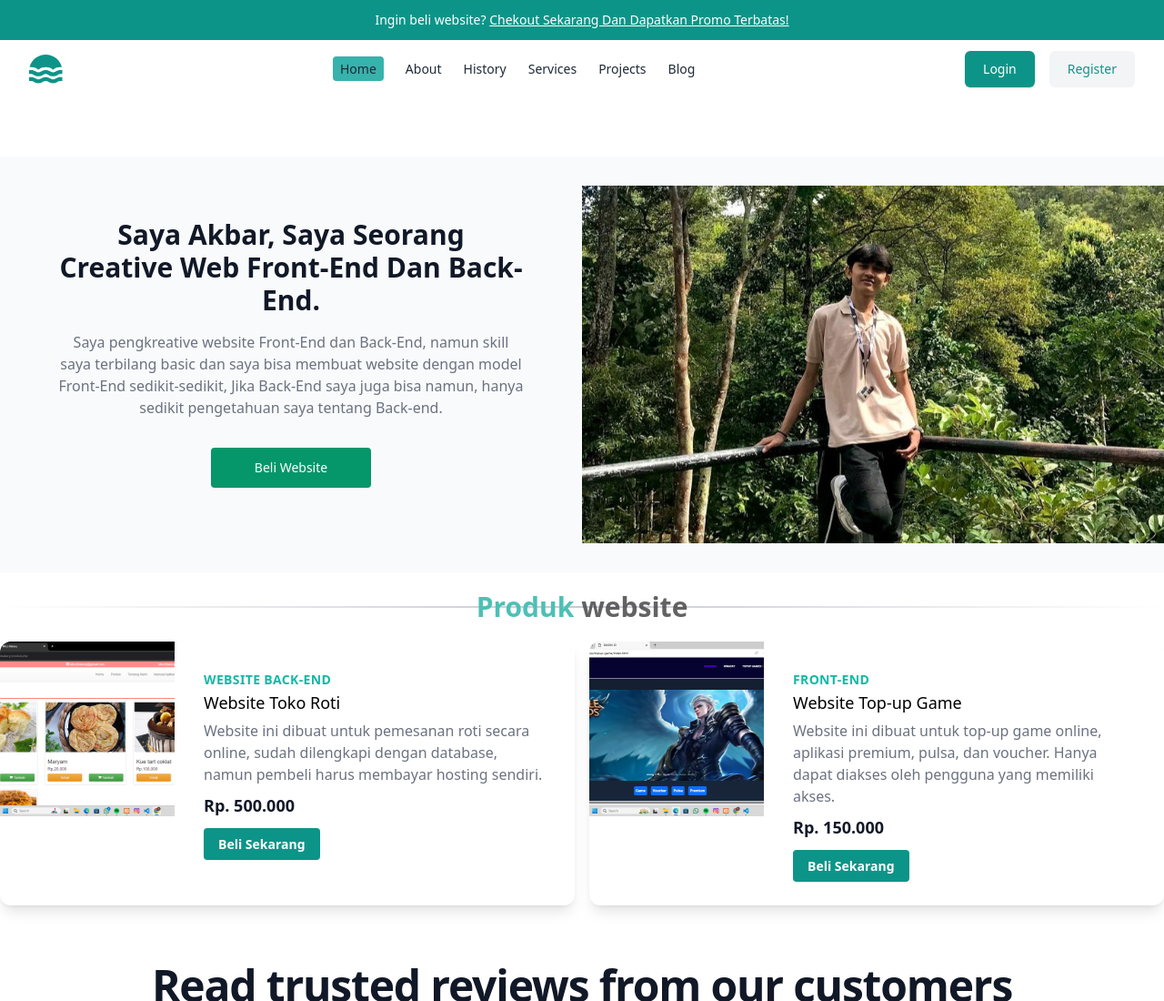
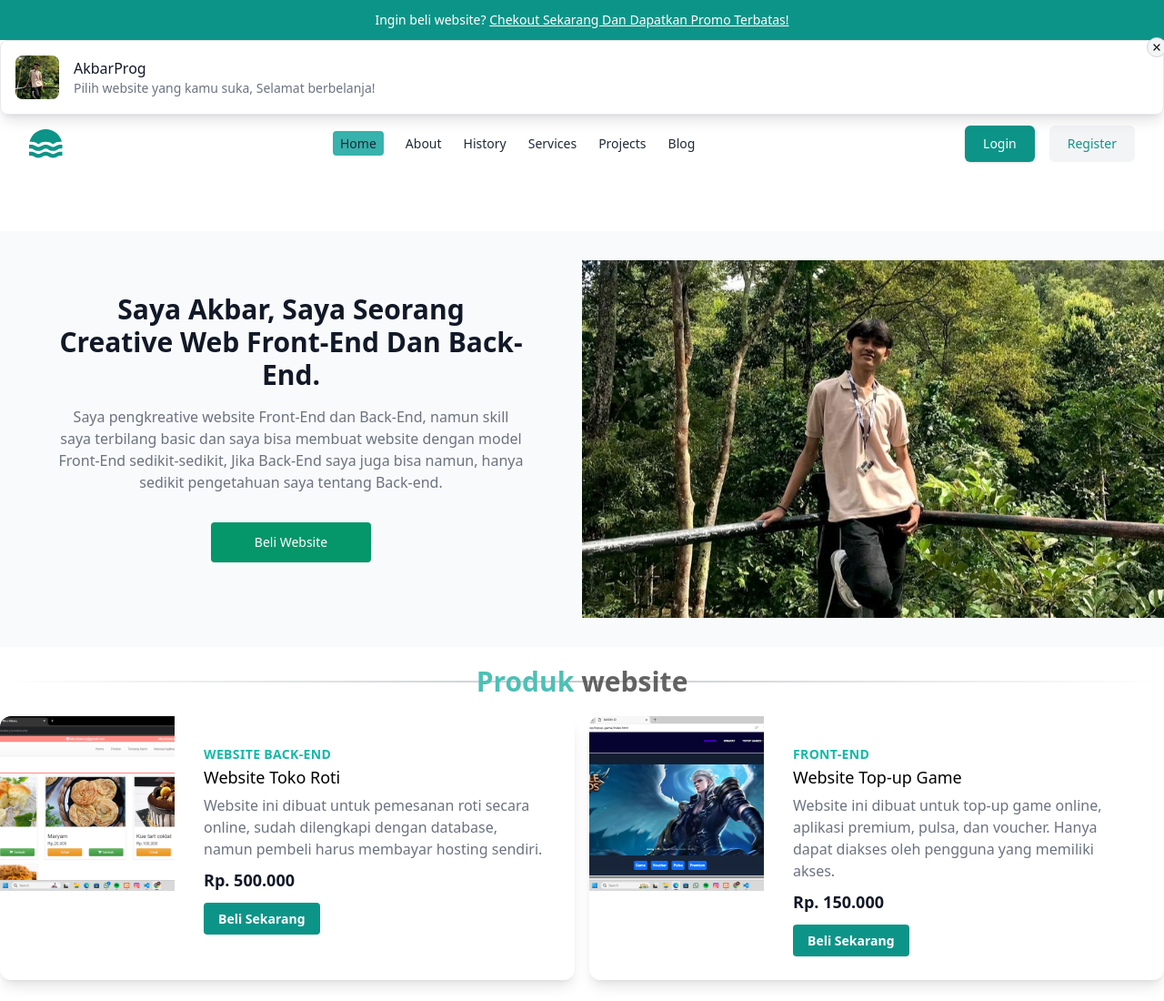
Before and after one commit to akbarraga/AkbarProg, a plain HTML site: page index.html in a window 1280 px wide. Shown: the top 1100 px of the page at 91% size. Drawn offline with nearby package versions, Linux system fonts and the light colour scheme.

Commit message:
Update index.html

```diff
--- a/index.html
+++ b/index.html
@@ -17,6 +17,37 @@
     </p>
   </div>
   <!--End Promosi-->
+
+  <!--Notifikasi-->
+  <div id="notification" class="relative rounded-lg border border-gray-200 shadow-lg">
+    <button class="absolute -end-1 -top-1 rounded-full border border-gray-300 bg-gray-100 p-1" onclick="closeNotification()">
+      <span class="sr-only">Close</span>
+      <svg xmlns="http://www.w3.org/2000/svg" class="h-3 w-3" viewBox="0 0 20 20" fill="currentColor">
+        <path
+          fill-rule="evenodd"
+          d="M4.293 4.293a1 1 0 011.414 0L10 8.586l4.293-4.293a1 1 0 111.414 1.414L11.414 10l4.293 4.293a1 1 0 01-1.414 1.414L10 11.414l-4.293 4.293a1 1 0 01-1.414-1.414L8.586 10 4.293 5.707a1 1 0 010-1.414z"
+          clip-rule="evenodd"
+        />
+      </svg>
+    </button>
+
+    <div class="flex items-center gap-4 p-4">
+      <img
+        alt=""
+        src="image/akbar.jpg"
+        class="size-12 rounded-lg object-cover"
+      />
+
+      <div>
+        <p class="font-medium text-gray-900">AkbarProg</p>
+
+        <p class="line-clamp-1 text-sm text-gray-500">
+          Pilih website yang kamu suka, Selamat berbelanja!
+        </p>
+      </div>
+    </div>
+  </div>
+<!--End Notifikasi-->
 
     <!--Navbar-->
     <header class="bg-white">
```
